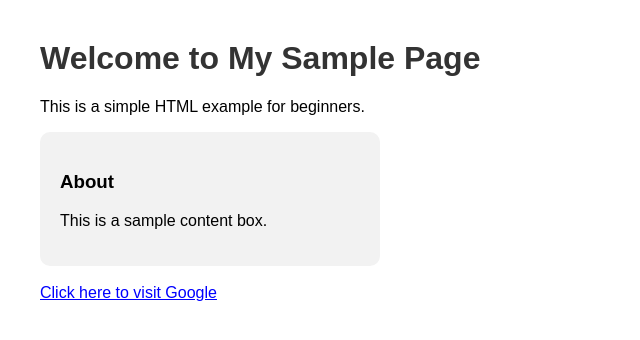
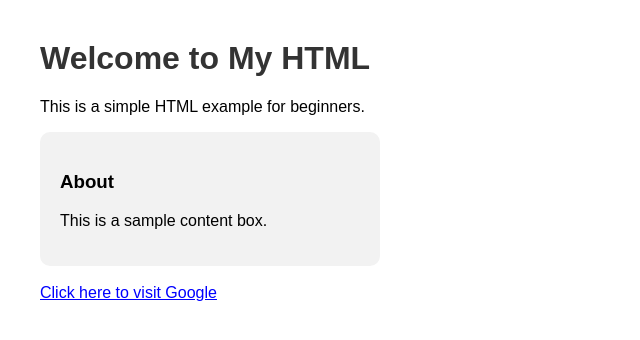
Before and after one commit to mathinalogu1002-web/git_test, a plain HTML site: page index.html in a window 1280 px wide. Shown: the whole page, without its empty margins (0-640 px from the left). Drawn offline with Linux system fonts and the light colour scheme.

Commit message:
testing 1

```diff
--- a/index.html
+++ b/index.html
@@ -3,7 +3,7 @@
 <head>
     <meta charset="UTF-8" />
     <meta name="viewport" content="width=device-width, initial-scale=1.0" />
-    <title>Sample HTML Page</title>
+    <title>Sample HTML </title>
 
     <style>
         body {
@@ -26,7 +26,7 @@
 </head>
 <body>
 
-    <h1>Welcome to My Sample Page</h1>
+    <h1>Welcome to My HTML</h1>
 
     <p>This is a simple HTML example for beginners.</p>
 
```
